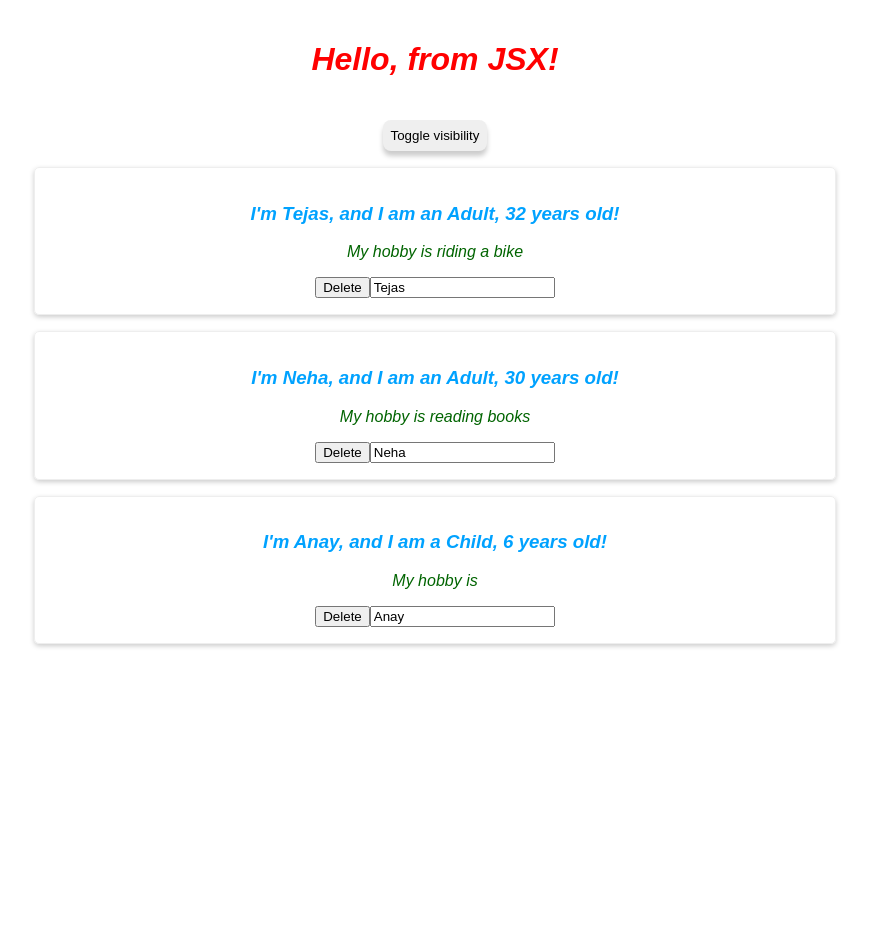
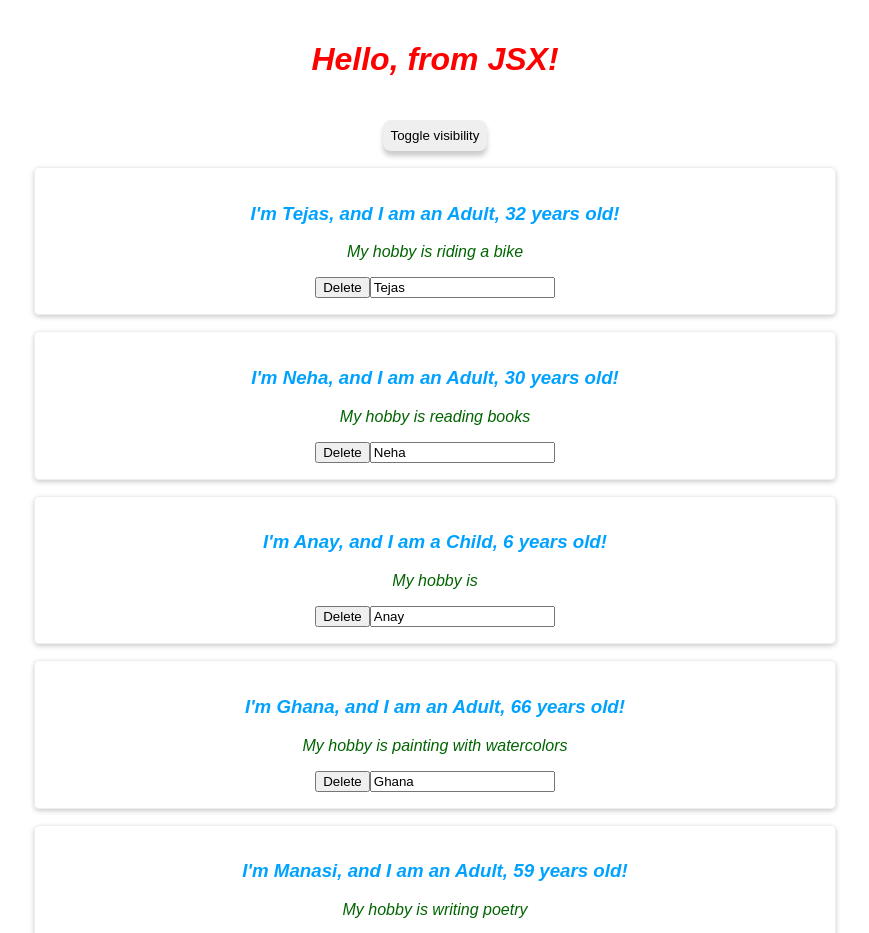
Before and after one commit to tpendse/react-sandbox, a React (Create React App) app in the folder myapp/: page / in a window 1280 px wide. Shown: the top 933 px of the page, without its empty margins (205-1074 px from the left). Before the commit the page ends 800 px from the top, so only its background shows below. Built offline with nearby package versions, Linux system fonts and the light colour scheme.

Commit message:
Added more ppl to check flexibility of component

```diff
--- a/myapp/src/App.js
+++ b/myapp/src/App.js
@@ -4,9 +4,11 @@ import Person from './Person/Person'
 
 class App extends Component {
   all_persons = [
-      { id: '9vaU', name: 'Tejas',  age: 32, hobbies: 'riding a bike' },
-      { id: '9oA3', name: 'Neha',   age: 30, hobbies: 'reading books' },
-      { id: 'UWdN', name: 'Anay',   age: 6                            },
+      { id: '9vaU', name: 'Tejas',    age: 32, hobbies: 'riding a bike'               },
+      { id: '9oA3', name: 'Neha',     age: 30, hobbies: 'reading books'               },
+      { id: 'UWdN', name: 'Anay',     age: 6                                          },
+      { id: '0sWJ', name: 'Ghana',    age: 66, hobbies: 'painting with watercolors'   },
+      { id: 'Fdhz', name: 'Manasi',   age: 59, hobbies: 'writing poetry'              },
     ];
 
   default_person = this.all_persons[0];
```
